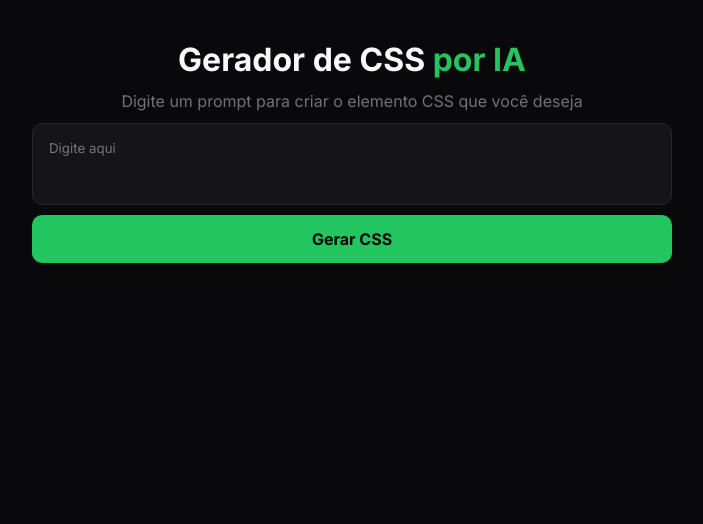
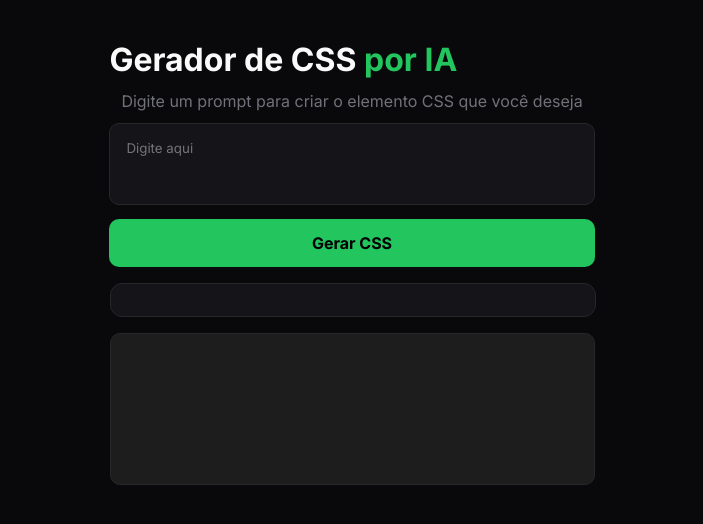
Before and after one commit to Guilh3rme-August0-bs/Gerador-de-CSS-por-IA, a plain HTML site: page index.html in a window 1280 px wide. Both pictures are taken after a click on the button "Gerar CSS". Shown: the whole page, without its empty margins (288-991 px from the left). Drawn offline with Linux system fonts and the light colour scheme; no server answers.

Commit message:
Integração com API foi adicionada, posteriormente será movida para o backend

```diff
--- a/index.html
+++ b/index.html
@@ -14,14 +14,20 @@
 </head>
 
 <body>
+    <div class="left">
     <h1>Gerador de CSS <span>por IA</span></h1>
 
     <p>Digite um prompt para criar o elemento CSS que você deseja</p>
 
-    <textarea rows="3" placeholder="Digite aqui"></textarea>
+    <textarea rows="3" placeholder="Digite aqui" id="prompt-box"></textarea>
     <button id="botao">Gerar CSS</button>
+    <p class="bloco-codigo"></p>
+</div>
+<div class="right">
+    <iframe class="resultado-codigo" src="" frameborder="0"></iframe>
+</div>
 
-    <script src="script.js"></script>
+<script src="script.js"></script>
 
 </body>
 
--- a/script.js
+++ b/script.js
@@ -1,3 +1,9 @@
+//Palavras chave:
+
+//1. Improvável;
+//2. RedBull;
+//3. DevClub;
+
 
 // Algoritmo Receita do Bolo
 // Lógica de Programação - Fazer o bolo
@@ -5,12 +11,54 @@
 // Algoritmo
 
 // [x] Saber quem é o botão
-// [ ] Saber quando o botão foi clicado
-// [ ] Saber quem é o textarea
-// [ ] Pegar o que tem dentro dele
-// [ ] Enviar para a IA
-// [ ] Pegar a resposta da IA e colocar na tela
+// [x] Saber quando o botão foi clicado
+// [x] Saber quem é o textarea
+// [x] Pegar o que tem dentro dele
+// [x] Enviar para a IA
+// [x] Pegar a resposta da IA e colocar na tela
 
-let botao = document.getElementById('botao')
+let blocoCodigo = document.querySelector('.bloco-codigo')
+let resultadoCodigo =  document.querySelector('.resultado-codigo')
 
-botao.addEventListener('click', function() {})
+let botao = document.getElementById('botao');
+let prompt_box = document.getElementById('prompt-box');
+let chave = ''  //chave desativada por segurança
+let endereco = "https://api.groq.com/openai/v1/chat/completions"
+
+
+async function gerarCodigo() {
+
+let resposta = await fetch(endereco, {
+    method: "POST",
+    headers: {
+        "Content-Type": "application/json",
+        "Authorization": "Bearer " + chave
+    },
+    body: JSON.stringify({
+        model: "llama-3.3-70b-versatile",
+        messages: [{
+            role: "system",
+            content: `Você é um gerador de código HTML e CSS.
+
+Regras obrigatórias:
+1. Sempre retorne um documento HTML completo.
+2. O HTML deve conter um elemento visual que represente o pedido do usuário.
+3. O CSS deve estar dentro da tag <style>.
+4. Nunca retorne explicações.
+5. Nunca use markdown ou crases.
+6. Sempre garanta que o resultado seja renderizável em um iframe.`,
+        },
+            {role:"user",
+            content: prompt_box.value,}]
+    })
+})
+    let dados = await resposta.json();
+    let resultado = dados.choices[0].message.content
+
+    blocoCodigo.textContent = resultado
+    resultadoCodigo.srcdoc = resultado
+    //console.log(resultado)
+
+}
+
+botao.addEventListener('click', gerarCodigo)
--- a/styles.css
+++ b/styles.css
@@ -10,8 +10,10 @@ body {
     color: #e4e4e7;
     padding: 40px;
     display: flex;
-    flex-direction: column; /*itens um abaixo do outro */
-    align-items: center; /* texto centralizado */
+    flex-direction: column;
+    /*itens um abaixo do outro */
+    align-items: center;
+    /* texto centralizado */
 }
 
 h1 {
@@ -30,7 +32,8 @@ p {
 }
 
 textarea {
-    resize: none;  /* textarea sem redimensionamento */
+    resize: none;
+    /* textarea sem redimensionamento */
     width: 100%;
     max-width: 640px;
     padding: 16px;
@@ -38,7 +41,8 @@ textarea {
     border-radius: 10px;
     background: #141419;
     color: #fafafa;
-    outline: none  /* desativar linha de destaque externa do textarea */
+    outline: none
+        /* desativar linha de destaque externa do textarea */
 }
 
 button {
@@ -53,3 +57,27 @@ button {
     cursor: pointer;
     margin-top: 10px;
 }
+
+.resultado-codigo {
+    background-color: rgb(29, 29, 29);
+    border: 1px solid #27272a;
+    width: 100%;
+    max-width: 485px;
+    border-radius: 10px;
+}
+
+.bloco-codigo {
+    background-color: #141419;
+    border: 1px solid #27272a;
+    border-radius: 12px;
+    padding: 16px;
+    margin: 16px 16px 16px 1px;
+    color: #34d399;
+    overflow: auto;
+    width: 100%;
+    max-width: 640px;
+}
+ .right {
+    width: 100%;
+    max-width: 485px;
+ }
```
Also changed, not shown: 1 other file.
